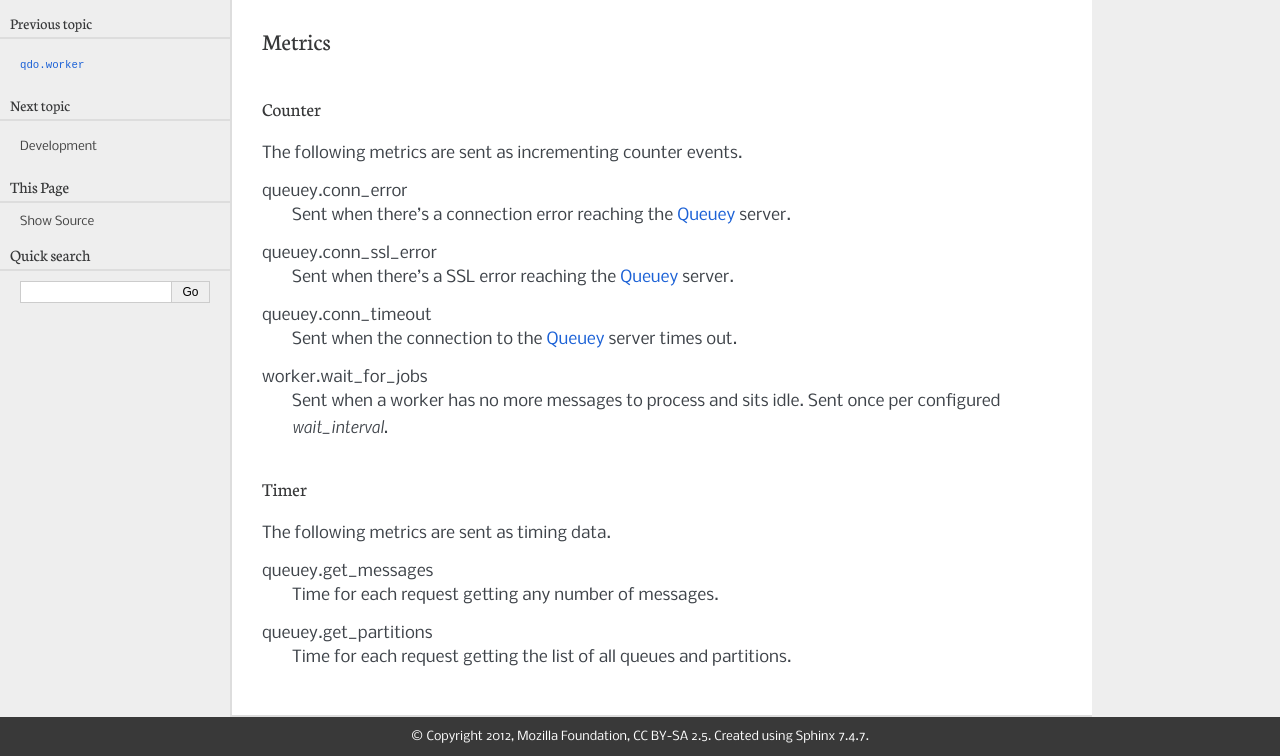
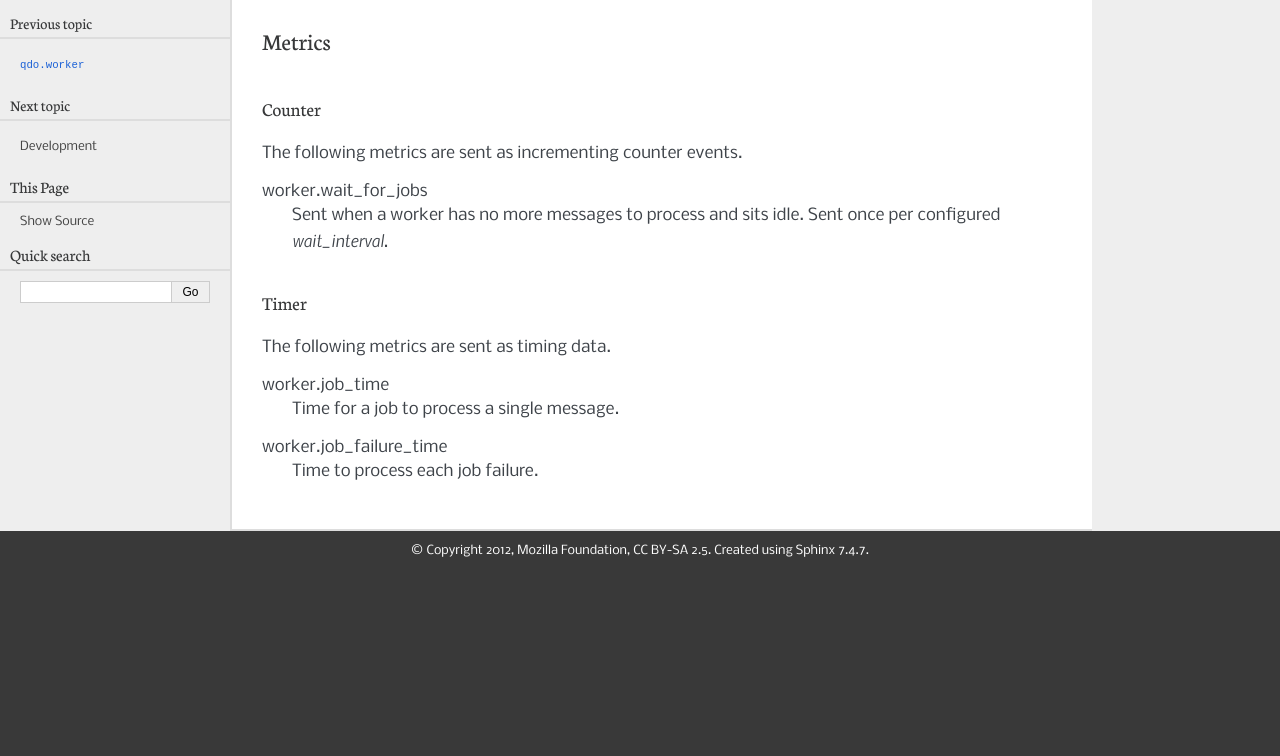
Before and after one commit to mozilla-services/qdo, a Sphinx documentation site: the page built from docs/logging.rst, in a window 1280 px wide, cut to the strip 153-909 px from the top of the page. Built offline with Sphinx 7.4.7, drawn with Linux system fonts in a browser that asks for light colours.

Commit message:
update logging/metrics docs and add some more useful timers

```diff
--- a/docs/logging.rst
+++ b/docs/logging.rst
@@ -12,15 +12,6 @@ Counter
 
 The following metrics are sent as incrementing counter events.
 
-queuey.conn_error
-    Sent when there's a connection error reaching the :term:`Queuey` server.
-
-queuey.conn_ssl_error
-    Sent when there's a SSL error reaching the :term:`Queuey` server.
-
-queuey.conn_timeout
-    Sent when the connection to the :term:`Queuey` server times out.
-
 worker.wait_for_jobs
     Sent when a worker has no more messages to process and sits idle. Sent
     once per configured `wait_interval`.
@@ -30,8 +21,8 @@ Timer
 
 The following metrics are sent as timing data.
 
-queuey.get_messages
-    Time for each request getting any number of messages.
+worker.job_time
+    Time for a job to process a single message.
 
-queuey.get_partitions
-    Time for each request getting the list of all queues and partitions.
+worker.job_failure_time
+    Time to process each job failure.
```
Also changed, not shown: 3 other files.
